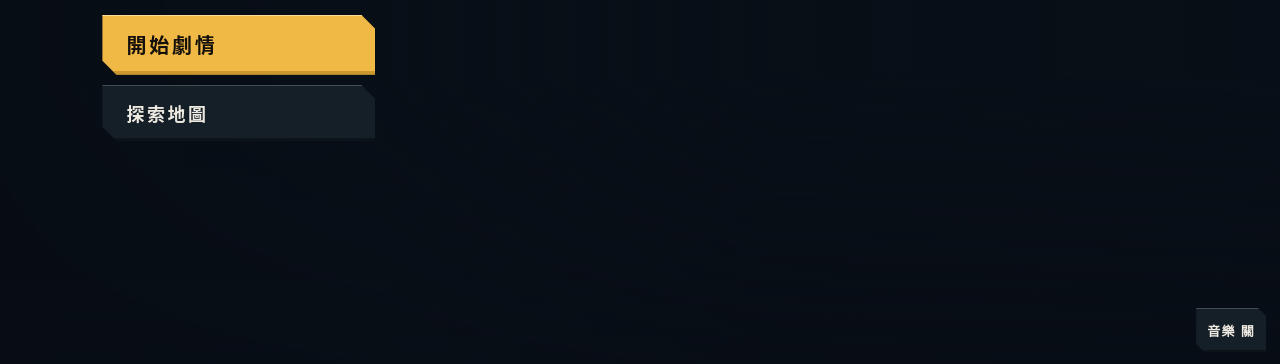
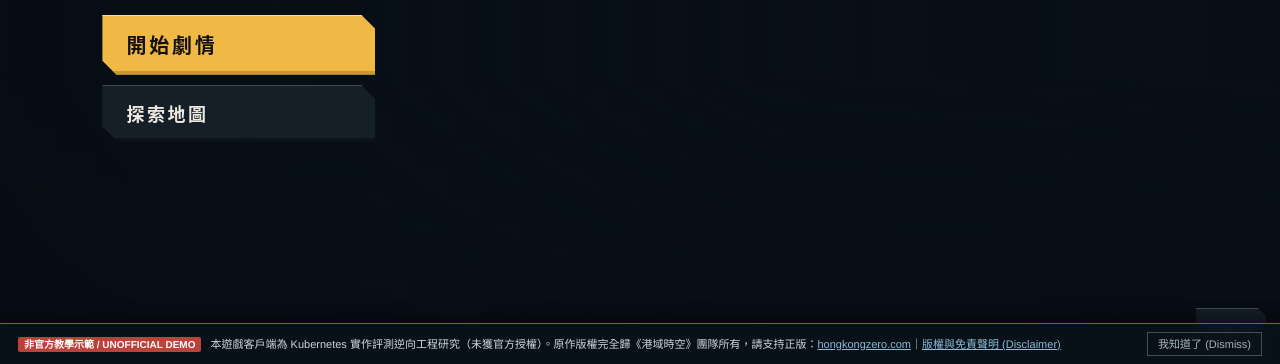
Before and after one commit to wongcyrus/hkzero-k8s, a plain HTML site: page index.html in a window 1280 px wide. Shown: the part 436-800 px from the top of the page. Drawn offline with Linux system fonts and the light colour scheme.

Commit message:
docs: Add copyright notice, reverse engineering disclosure, and fair use disclaimer for hkzero

```diff
--- a/k8s-bridge.js
+++ b/k8s-bridge.js
@@ -1,6 +1,16 @@
 /**
  * ============================================================================
  * k8s-bridge.js: Kubernetes Grader WebSocket Bridge & HUD Controller for HK Zero
+ * ============================================================================
+ *
+ * [DISCLAIMER & ATTRIBUTION / 版權與免責聲明]
+ * This client is an UNOFFICIAL, reverse-engineered educational demonstration
+ * developed for Kubernetes grading pedagogy. No official permission was obtained
+ * from the creators of Hong Kong Zero (港域時空).
+ *
+ * All original game assets, 3D street models, and audiovisual media belong
+ * entirely to the creators of Hong Kong Zero (https://hongkongzero.com/).
+ * Please see DISCLAIMER.md for full attribution, fair use, and takedown details.
  * ============================================================================
  */
 (function () {
@@ -300,9 +310,25 @@
             關閉
           </button>
         </div>
+
+        <div style="font-size: 10px; color: #768d99; margin-top: 18px; border-top: 1px solid rgba(255,255,255,0.1); padding-top: 12px; line-height: 1.6;">
+          ⚠️ <strong>非官方教學研究專案 (Unofficial Demo)</strong>：本系統為 Kubernetes 實作評測逆向工程示範，未獲《港域時空》原創官方授權。所有原創遊戲素材與版權均歸原作者所有。請造訪並支持正版：<a href="https://hongkongzero.com/" target="_blank" rel="noopener" style="color: #8bbcd8;">hongkongzero.com</a>｜<a href="./DISCLAIMER.md" target="_blank" style="color: #8bbcd8;">免責聲明文件</a>
+        </div>
       </div>
     `;
     document.body.appendChild(configModal);
+
+    // 4. Persistent Educational Disclaimer Banner
+    const disclaimerBanner = document.createElement('div');
+    disclaimerBanner.id = 'k8s-disclaimer-banner';
+    disclaimerBanner.innerHTML = `
+      <div>
+        <span class="disclaimer-tag">非官方教學示範 / UNOFFICIAL DEMO</span>
+        本遊戲客戶端為 Kubernetes 實作評測逆向工程研究（未獲官方授權）。原作版權完全歸《港域時空》團隊所有，請支持正版：<a href="https://hongkongzero.com/" target="_blank" rel="noopener">hongkongzero.com</a>｜<a href="./DISCLAIMER.md" target="_blank">版權與免責聲明 (Disclaimer)</a>
+      </div>
+      <button class="disclaimer-dismiss" onclick="document.getElementById('k8s-disclaimer-banner').style.display='none'">我知道了 (Dismiss)</button>
+    `;
+    document.body.appendChild(disclaimerBanner);
 
     // Event handlers for config modal
     document.getElementById('k8s-btn-save-config').onclick = () => {
--- a/k8s-overlay.css
+++ b/k8s-overlay.css
@@ -203,3 +203,56 @@
   background: #f1b748;
   box-shadow: 0 0 8px rgba(241, 183, 72, 0.6);
 }
+
+/* Educational Disclaimer Banner */
+#k8s-disclaimer-banner {
+  position: fixed;
+  bottom: 0;
+  left: 0;
+  right: 0;
+  z-index: 99998;
+  background: rgba(10, 18, 25, 0.96);
+  border-top: 1px solid #bb423b;
+  color: #c9d7de;
+  font-size: 11px;
+  line-height: 1.5;
+  padding: 8px 18px;
+  display: flex;
+  align-items: center;
+  justify-content: space-between;
+  gap: 12px;
+  box-shadow: 0 -4px 16px rgba(0, 0, 0, 0.5);
+  backdrop-filter: blur(8px);
+  pointer-events: auto;
+}
+
+#k8s-disclaimer-banner a {
+  color: #8bbcd8;
+  text-decoration: underline;
+}
+
+#k8s-disclaimer-banner .disclaimer-tag {
+  background: #bb423b;
+  color: #fff;
+  font-weight: bold;
+  padding: 2px 6px;
+  font-size: 10px;
+  border-radius: 2px;
+  margin-right: 6px;
+  white-space: nowrap;
+}
+
+#k8s-disclaimer-banner .disclaimer-dismiss {
+  background: transparent;
+  border: 1px solid rgba(255, 255, 255, 0.25);
+  color: #a0b4bf;
+  padding: 3px 10px;
+  font-size: 11px;
+  cursor: pointer;
+  white-space: nowrap;
+}
+
+#k8s-disclaimer-banner .disclaimer-dismiss:hover {
+  background: rgba(255, 255, 255, 0.1);
+  color: #ffffff;
+}
```
Also changed, not shown: 2 other files.
